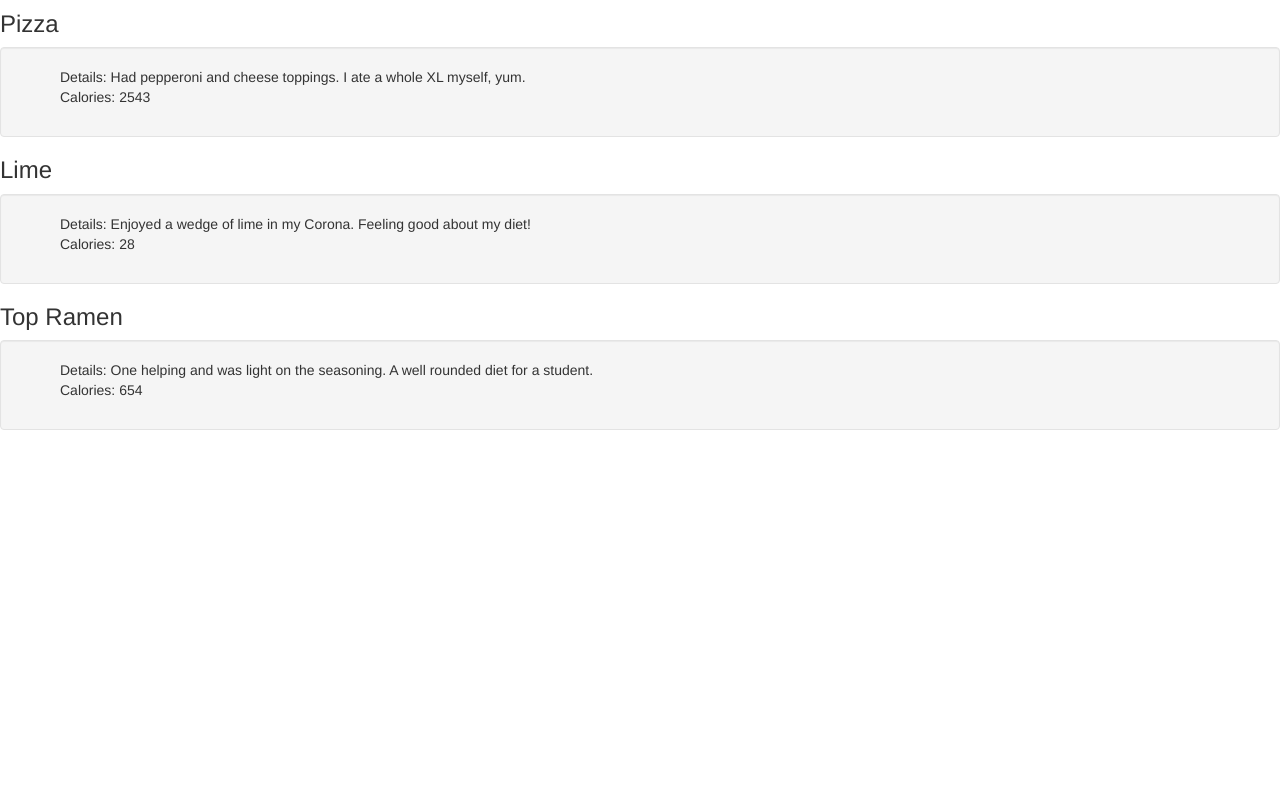
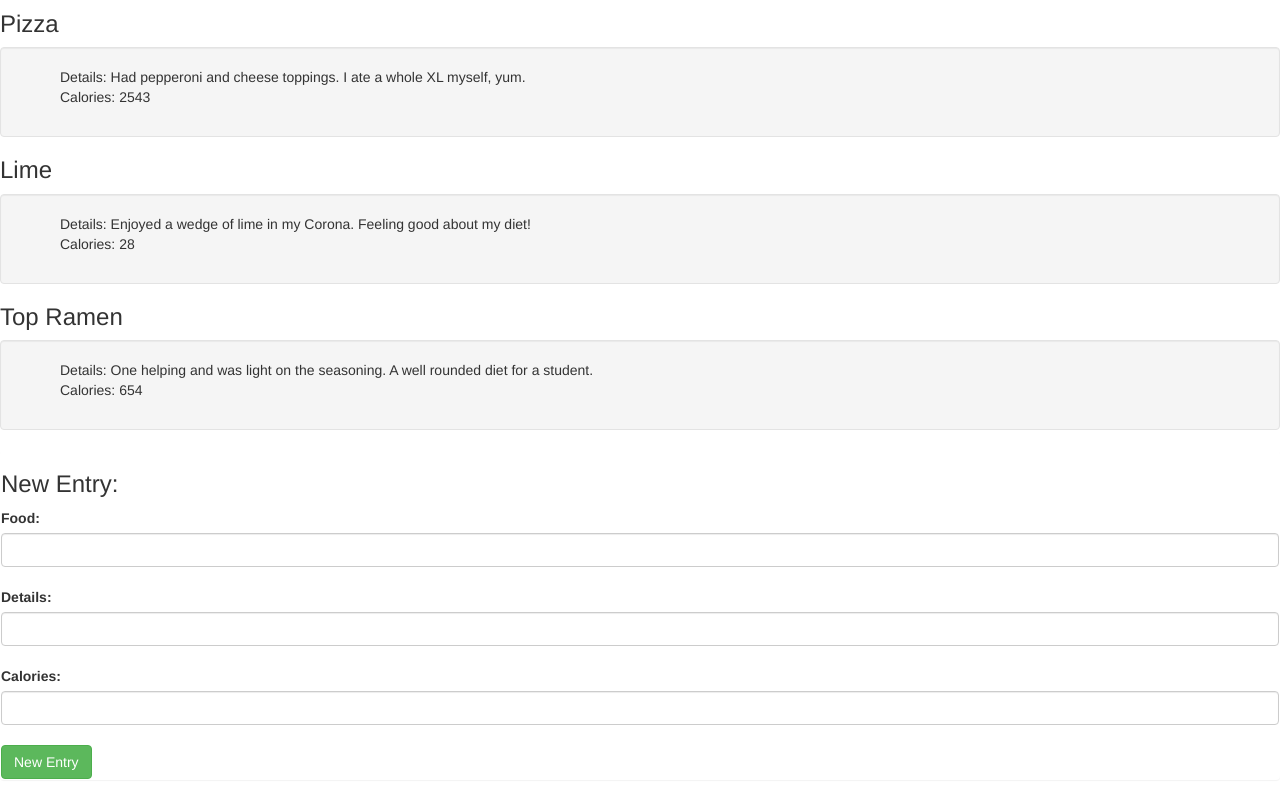
Before and after one commit to danlauby/check-yourself, an Angular app: page / in a window 1280 px wide. Shown: the part 292-1092 px from the top of the page. Before the commit the page ends 800 px from the top, so only its background shows below. Built offline with nearby package versions, Linux system fonts and the light colour scheme.

Commit message:
Create a new entry form and display on entry-list

```diff
--- a/src/app/app.component.html
+++ b/src/app/app.component.html
@@ -4,5 +4,6 @@
   </h1>
 </div>
 
+<app-entry-list [childEntryList]="masterEntryList"></app-entry-list>
 
-  <app-entry-list [childEntryList]="masterEntryList"></app-entry-list>
+<app-new-entry (newEntrySender)="addEntry($event)"></app-new-entry>
--- a/src/app/app.component.ts
+++ b/src/app/app.component.ts
@@ -16,4 +16,8 @@ export class AppComponent {
     new Entry('Lime', 'Enjoyed a wedge of lime in my Corona. Feeling good about my diet!', 28),
     new Entry('Top Ramen', 'One helping and was light on the seasoning. A well rounded diet for a student.', 654)
   ];
+
+  addEntry(newEntry: Entry) {
+    this.masterEntryList.push(newEntry);
+  }
 }
--- a/src/app/app.module.ts
+++ b/src/app/app.module.ts
@@ -6,12 +6,14 @@ import { HttpModule } from '@angular/http';
 import { AppComponent } from './app.component';
 import { EntryListComponent } from './entry-list/entry-list.component';
 import { CaloriesPipe } from './calories.pipe';
+import { NewEntryComponent } from './new-entry/new-entry.component';
 
 @NgModule({
   declarations: [
     AppComponent,
     EntryListComponent,
-    CaloriesPipe
+    CaloriesPipe,
+    NewEntryComponent
   ],
   imports: [
     BrowserModule,
--- /dev/null
+++ b/src/app/new-entry/new-entry.component.html
@@ -0,0 +1,12 @@
+<div class="panel">
+   <h3>New Entry:</h3>
+   <form>
+     <label for="food">Food:</label>
+     <input #newFood id="food" class="form-control" type="text" name="food" required><br>
+     <label for="details">Details:</label>
+     <input #newDetails id="details" class="form-control" type="text" name="details" required><br>
+     <label for="calories">Calories:</label>
+     <input #newCalories id="calories" class="form-control" type="text" name="calories" required><br>
+     <button (click)="submitForm(newFood.value, newDetails.value, newCalories.value); newFood.value=''; newDetails.value=''; newCalories.value='';" class="btn btn-success">New Entry</button>
+   </form>
+ </div>
--- /dev/null
+++ b/src/app/new-entry/new-entry.component.ts
@@ -0,0 +1,22 @@
+import { Component, OnInit, Output, EventEmitter } from '@angular/core';
+import { Entry } from './../entry.model';
+
+@Component({
+  selector: 'app-new-entry',
+  templateUrl: './new-entry.component.html',
+  styleUrls: ['./new-entry.component.css']
+})
+export class NewEntryComponent implements OnInit {
+  @Output() newEntrySender = new EventEmitter();
+
+  submitForm(food: string, details: string, calories: number) {
+    var newEntryToAdd: Entry = new Entry(food, details, calories);
+    this.newEntrySender.emit(newEntryToAdd);
+  }
+
+  constructor() { }
+
+  ngOnInit() {
+  }
+
+}
```
Also changed, not shown: src/app/new-entry/new-entry.component.css (added), 1 other file (tests, documents, lock files or other folders).
